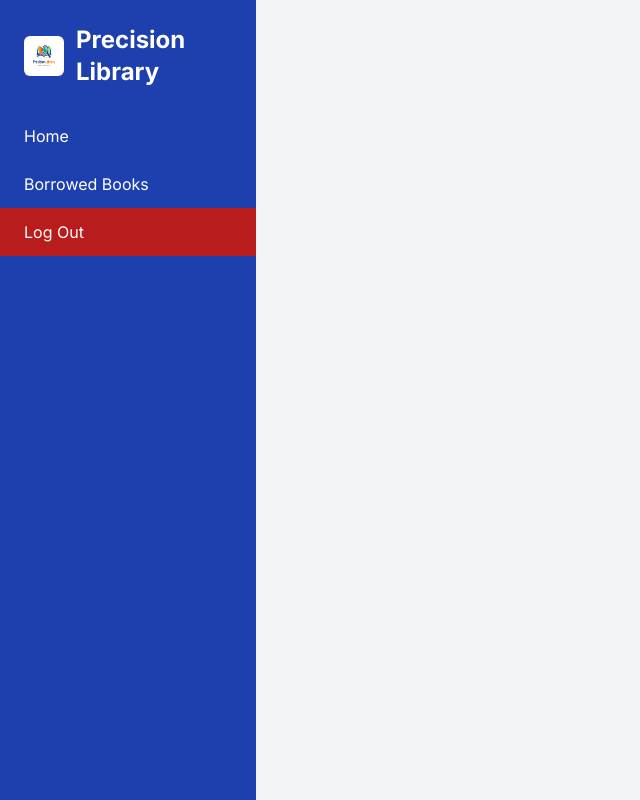
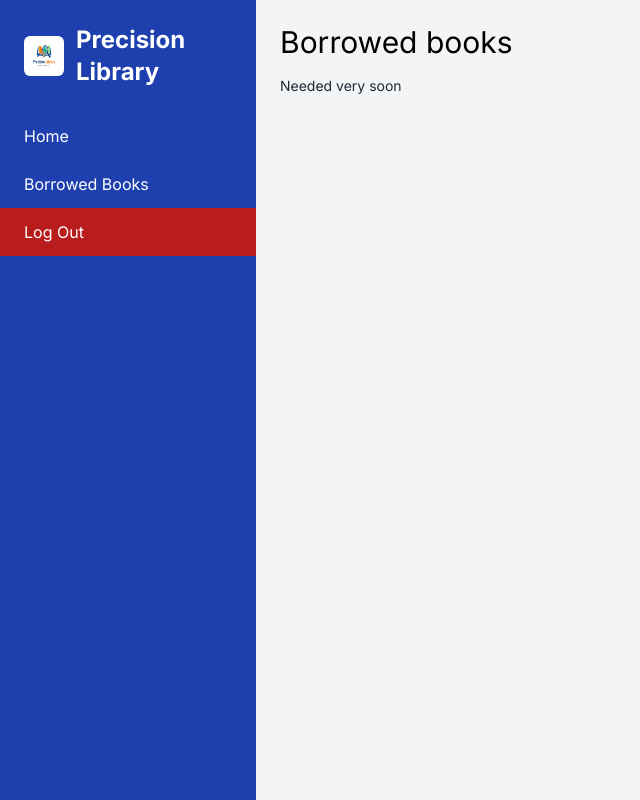
Before and after one commit to SibusiZW/precision_library, a Django app: page /borrowed/ in a window 1280 px wide. Shown: the whole page, without its empty margins (0-640 px from the left). Run offline with Django 5.2, Linux system fonts and the light colour scheme; data that the repository does not hold is empty; some libraries are stand-ins or nearby versions.

Commit message:
finished borrowed books page

```diff
--- a/core/templates/borrowed.html
+++ b/core/templates/borrowed.html
@@ -1,5 +1,23 @@
 {% extends 'base.html' %}
 
 {% block content %}
-    <div></div>
+    <div>
+        <h1 class="text-3xl font-bol mb-4">Borrowed books</h1>
+        <p class="text-gray-800 text-sm mb-6">Needed very soon</p>
+    <div class="flex flex-col items-center">
+    {% for book in books %}
+        <div class="p-4 flex w-full max-w-[350px] flex-col text-center items-center justify-center border border-orange-500 rounded-md shadow-xl mb-4">
+            <p class="text-3xl mb-2 font-bold">{{ book.name }}</p>
+            <p class="text-gray-500 mb-4">By {{ book.author }}</p>
+            <p class="text-gray-500 mb-4">Borrowed by {{ book.name_of_borrower }}</p>
+            <p class="text-gray-500 mb-4">Class Of Borrower: {{ book.class_of_borrower }}</p>
+            <p class="text-gray-500 mb-4">Issued on {{ book.date_issued }}</p>
+
+            <p class="mt-4">
+                <a class="bg-blue-500 text-white p-2 rounded-md ml-2" href="">Edit</a>
+                <a class="bg-red-800 text-white p-2 rounded-md ml-2" href="">Delete</a>
+            </p>
+        </div>
+    {% endfor %}
+    </div>
 {% endblock %}
--- a/core/views.py
+++ b/core/views.py
@@ -6,11 +6,13 @@ from .models import Book
 # Create your views here.
 @login_required(login_url='/auth/login/')
 def home(request):
-    books = Book.objects.all()
+    books = Book.objects.all().order_by('name')
     return render(request, 'home.html', { 'user': request.user, 'books': books })
 
 def borrowed_books(request):
-    return render(request, 'borrowed.html')
+    books = Book.objects.filter(status='Borrowed').order_by('name')
+
+    return render(request, 'borrowed.html', { 'books': books })
 
 @login_required(login_url='/auth/login/')
 def signout(request):
```
